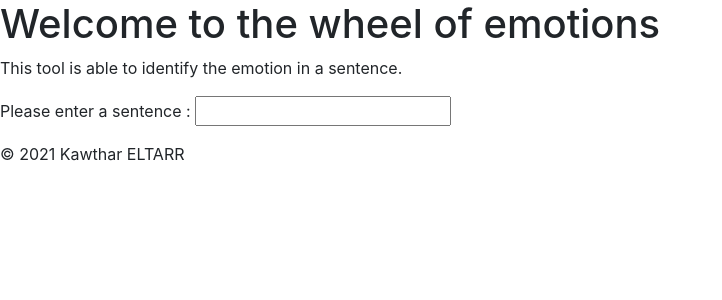
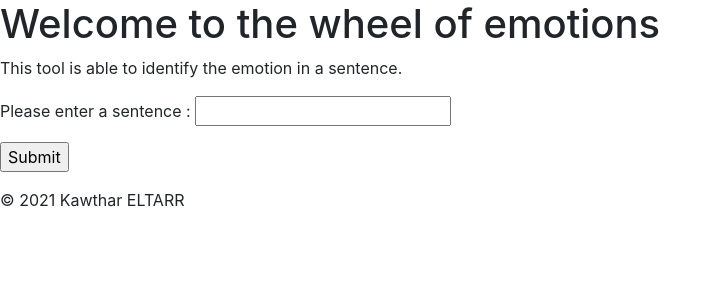
Before and after one commit to eltarr-kawther/roue-des-emotions, a Flask app: page / in a window 1280 px wide. Shown: the top 300 px of the page, without its empty margins (0-722 px from the left). Run offline with Flask 2, Linux system fonts and the light colour scheme; parts of the project's set-up code (start-up, migrations or seed data) failed here and were passed over; some libraries are stand-ins or nearby versions.

Commit message:
added button html page

```diff
--- a/FlaskApp/templates/home.html
+++ b/FlaskApp/templates/home.html
@@ -6,4 +6,6 @@
 
   <form action="{{ url_for('home') }}" method="POST">
       <p> Please enter a sentence : <input type = "text" name = "sentence" /> </p>
+      <p><input type = "Submit" value = "Submit" /></p>
+    </form>
 {% endblock content %}
```
